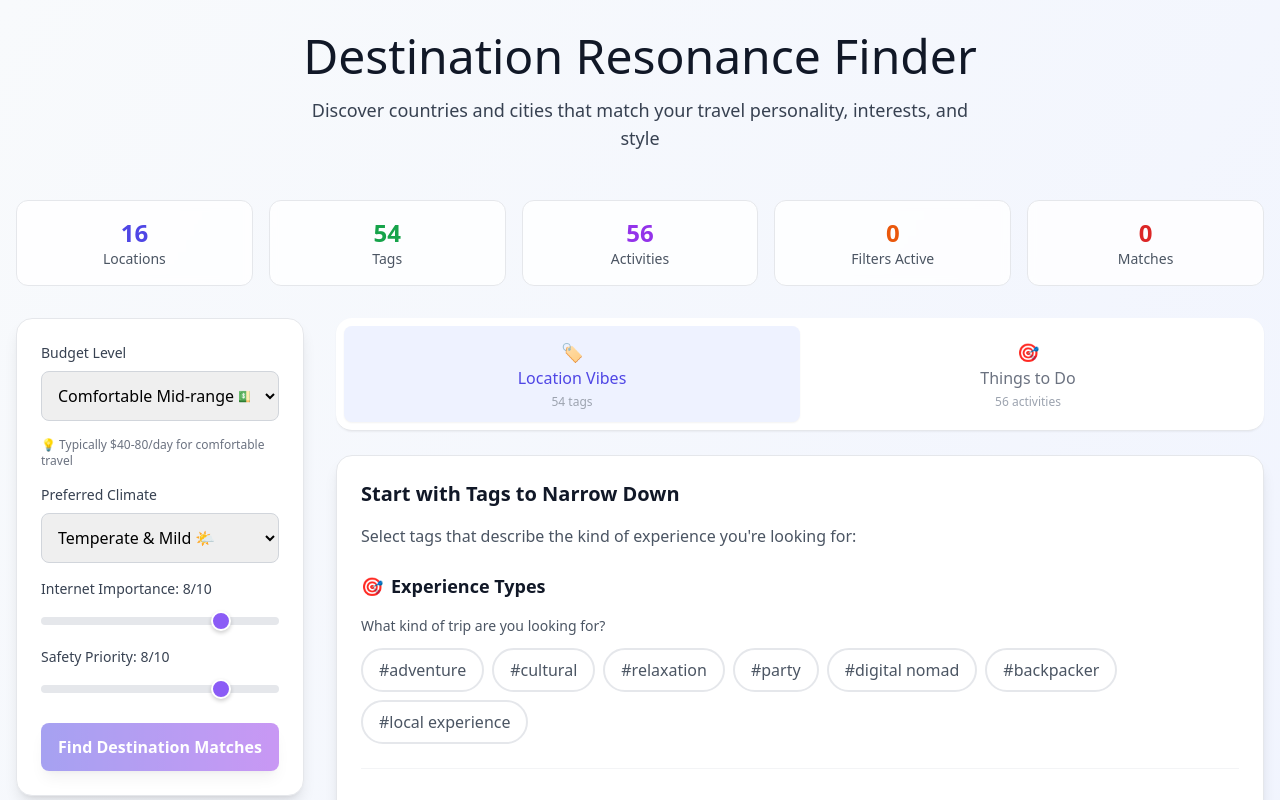
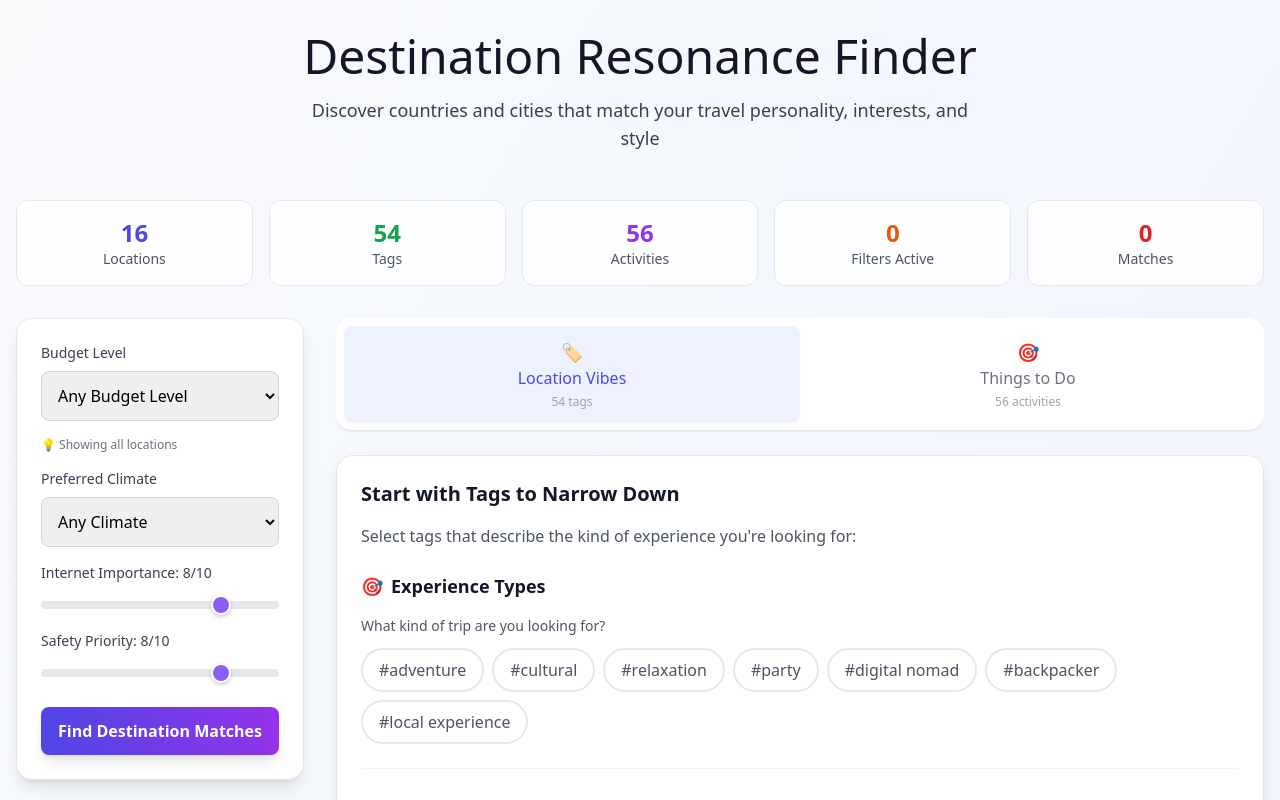
Before and after one commit to wgrea/Travel-Planner, a SvelteKit app: page /filters in a window 1280 px wide. Shown: the top 800 px of the page. Built offline with nearby package versions, Linux system fonts and the light colour scheme.

Commit message:
Add files via upload

```diff
--- a/src/routes/filters/+page.svelte
+++ b/src/routes/filters/+page.svelte
@@ -1,36 +1,51 @@
 <!-- src/routes/filters/+page.svelte -->
 
-<!--
-No countries show up when I filter luxury and budget. Just comfort shows up.
+<!-- Before asking a bot to add resonance data for another country, make sure you show these files:
 
-Still need to categorize Things to Do. there are categories but they don't do anything.
+- Data structure (the resonance.ts files you shared)
+- Type definitions (ResonancePreferences, CityResonanceProfile)
+- Tag and activity categories (from resonanceData.ts)
+- Existing country examples (Thailand, Brazil, Argentina)
 
-We should make sure All Climates is the default and also make an "any budget level" filter and make that a default.
+Check that each tag has a filter or either get rid of the tag or add a country
+
+Don't forget to add a back button and the next pages to check. It will be recommended to look at the visa page.
+
+I think this is also a good page to show what type of visa there are for a specific county.
+
+I might want users to see what data is from a certain country. The country selector might get on here.
+
+Maybe also add a save feature and that can go to what is now "Travel Resonance" which will be the save plans page
+
+There may be overlaps but I don't want so much on one page way more than the others.
+
+
+
+
 -->
 
 <script lang="ts">
   import { onMount } from 'svelte';
-  import { goto } from '$app/navigation';
   import { ResonanceMatcher } from '$lib/utils/resonanceMatcher';
-  import { resonanceDataByRegion, activityCategories, getAllActivities, getAllTags, getAllLocations, tagCategories } from '$lib/data/resonanceData'; // CHANGED: filterData → resonanceData
-  import type { ResonancePreferences, ResonanceScore, CityResonanceProfile } from '$lib/types/resonance'; // ADDED: CityResonanceProfile
+  import { resonanceDataByRegion, activityCategories, getAllActivities, getAllTags, getAllLocations, tagCategories } from '$lib/data/resonanceData';
+  import type { ResonancePreferences, ResonanceScore, CityResonanceProfile } from '$lib/types/resonance';
 
   import ResonanceFilters from './components/ResonanceFilters.svelte';
   import ResonanceTabs from './components/ResonanceTabs.svelte';
   import ResonanceResults from './components/ResonanceResults.svelte';
 
-  // Resonance state
+  // FIXED: Now 'any' is valid for both budget and climate
   let preferences: ResonancePreferences = {
     travelStyle: 'slow',
     socialPreference: 'balanced',
     energyLevel: 'medium',
-    climate: 'temperate',
+    climate: 'any',
     vibe: 'balanced',
     density: 'mixed',
     activities: [],
     foodScene: 'mixed',
     nightlife: 'moderate',
-    budget: 'midrange',
+    budget: 'any', // Now valid
     internetImportance: 8,
     safetyImportance: 8
   };
@@ -54,22 +69,32 @@ We should make sure All Climates is the default and also make an "any budget lev
     console.log('=====================');
   });
 
-  // Filter activities by category
+  // FIXED: Type-safe activity filtering with proper type assertion
   $: filteredActivities = selectedCategory === 'all'
     ? allActivities
-    : allActivities.filter((activity: string) =>  // ADDED type annotation
-        Object.values(activityCategories).flat().includes(activity)
-      );
+    : (activityCategories as Record<string, string[]>)[selectedCategory] || [];
 
   function findMatches() {
     isLoading = true;
     setTimeout(() => {
-      // 1. FIRST: Apply sidebar practical filters (OVERRIDE everything)
-      let filteredLocations = allLocations.filter((location: CityResonanceProfile) => {  // ADDED type annotation
-        // Budget filter (exact match required)
-        if (location.costLevel !== preferences.budget) return false;
+      let filteredLocations = allLocations.filter((location: CityResonanceProfile) => {
+        // FIXED: Complete budget hierarchy
+        if (preferences.budget !== 'any') {
+          const budgetHierarchy = {
+            'budget': ['budget'], // Only budget
+            'midrange': ['midrange'], // Only comfortable
+            'luxury': ['luxury'], // Only luxury
+            'budget-midrange': ['budget', 'midrange'], // Budget + comfortable
+            'midrange-luxury': ['midrange', 'luxury'], // Comfortable + luxury
+            'all-levels': ['budget', 'midrange', 'luxury'] // All levels
+          };
 
-        // Climate filter (if not 'any')
+          if (!budgetHierarchy[preferences.budget].includes(location.costLevel)) {
+            return false;
+          }
+        }
+
+        // Climate filter - only apply if not 'any'
         if (preferences.climate !== 'any' && location.climate !== preferences.climate) return false;
 
         // Internet quality filter (meets minimum)
@@ -83,13 +108,15 @@ We should make sure All Climates is the default and also make an "any budget lev
 
       // 2. THEN: Filter by selected tags (experience characteristics)
       if (selectedTags.length > 0) {
-        filteredLocations = filteredLocations.filter((location: CityResonanceProfile) =>  // ADDED type annotation
+        filteredLocations = filteredLocations.filter((location: CityResonanceProfile) =>
           selectedTags.some(tag => location.tags.includes(tag))
         );
       }
 
       console.log('=== MATCHING DEBUG ===');
-      console.log('After practical filters:', filteredLocations.map((l: CityResonanceProfile) => l.name));  // ADDED type annotation
+      console.log('Budget filter:', preferences.budget);
+      console.log('Climate filter:', preferences.climate);
+      console.log('After practical filters:', filteredLocations.map((l: CityResonanceProfile) => l.name));
       console.log('Selected tags:', selectedTags);
 
       matches = ResonanceMatcher.findTopMatches(preferences, filteredLocations);
--- a/src/routes/filters/components/ResonanceFilters.svelte
+++ b/src/routes/filters/components/ResonanceFilters.svelte
@@ -5,39 +5,30 @@
 
   export let preferences: ResonancePreferences;
   export let selectedTags: string[] = [];
-  export let selectedBestFor: string[] = [];
   export let totalFilters: number = 0;
   export let isLoading: boolean = false;
 
-  // Remove unused exports since we're not using them in this component
-  // export let allTags: string[] = [];
-  // export let allBestFor: string[] = [];
-  // export let allActivities: string[] = [];
-
-  const travelStyles = [
-    { value: 'slow', label: 'Slow Travel', emoji: '🐢', description: 'Immerse yourself deeply' },
-    { value: 'fast', label: 'Fast-paced', emoji: '⚡', description: 'See as much as possible' },
-    { value: 'adventure', label: 'Adventure', emoji: '🧗', description: 'Active exploration' },
-    { value: 'relaxation', label: 'Relaxation', emoji: '🏖️', description: 'Unwind and recharge' },
-    { value: 'cultural', label: 'Cultural', emoji: '🏛️', description: 'History and traditions' }
+  // MAKE SURE THIS IS YOUR UPDATED ARRAY (7 options)
+  const budgetOptions = [
+    { value: 'any', label: 'Any Budget Level' },
+    { value: 'budget', label: 'Budget Only 💰' },
+    { value: 'midrange', label: 'Comfortable Only 💵' },
+    { value: 'luxury', label: 'Luxury Only 💎' },
+    { value: 'budget-midrange', label: 'Budget + Comfortable 🪙' },
+    { value: 'midrange-luxury', label: 'Comfortable + Luxury �️' },
+    { value: 'all-levels', label: 'All Budget Levels 🌟' }
   ];
 
-  const socialOptions = [
-    { value: 'solo', label: 'Solo Travel', emoji: '🙋' },
-    { value: 'social', label: 'Very Social', emoji: '👥' },
-    { value: 'balanced', label: 'Balanced', emoji: '⚖️' }
-  ];
-
-  const energyOptions = [
-    { value: 'high', label: 'High Energy', emoji: '🔥' },
-    { value: 'medium', label: 'Medium Energy', emoji: '💫' },
-    { value: 'low', label: 'Low Energy', emoji: '😌' }
+  const climateOptions = [
+    { value: 'any', label: 'Any Climate' },
+    { value: 'warm', label: 'Warm & Sunny ☀️' },
+    { value: 'cool', label: 'Cool & Crisp ❄️' },
+    { value: 'temperate', label: 'Temperate & Mild 🌤️' }
   ];
 
   const dispatch = createEventDispatcher<{
     updatePreferences: { field: string; value: any };
     toggleTag: string;
-    toggleBestFor: string;
     clearAll: void;
     findMatches: void;
   }>();
@@ -49,27 +40,35 @@
   <div class="space-y-4 mb-6">
     <div>
       <label for="budget-select" class="block text-sm font-medium mb-2 text-gray-700">Budget Level</label>
+      <!-- MAKE SURE YOU'RE USING budgetOptions HERE -->
       <select
         id="budget-select"
         bind:value={preferences.budget}
         class="w-full p-3 border border-gray-300 rounded-lg focus:ring-2 focus:ring-indigo-500 focus:border-transparent"
       >
-        <option value="budget">Budget Friendly 💰</option>
-        <option value="midrange">Comfortable Mid-range 💵</option>
-        <option value="luxury">Luxury Experience 💎</option>
+        {#each budgetOptions as option}
+          <option value={option.value}>{option.label}</option>
+        {/each}
       </select>
     </div>
 
-    <!-- In ResonanceFilters.svelte, after the budget section -->
-    <!-- Make sure there is no contradition from the living costs page -->
+    <!-- Budget tooltip -->
     <div class="text-xs text-gray-500 mt-1">
-    {#if preferences.budget === 'budget'}
-        💡 Typically $20-40/day for budget travel
-    {:else if preferences.budget === 'midrange'}
-        💡 Typically $40-80/day for comfortable travel
-    {:else if preferences.budget === 'luxury'}
-        💡 Typically $80+/day for luxury experiences
-    {/if}
+      {#if preferences.budget === 'budget'}
+        💡 Only budget-friendly locations
+      {:else if preferences.budget === 'midrange'}
+        💡 Only comfortable mid-range locations
+      {:else if preferences.budget === 'luxury'}
+        💡 Only luxury experiences
+      {:else if preferences.budget === 'budget-midrange'}
+        💡 Budget + comfortable locations
+      {:else if preferences.budget === 'midrange-luxury'}
+        💡 Comfortable + luxury locations
+      {:else if preferences.budget === 'all-levels'}
+        💡 All budget levels (most options)
+      {:else}
+        💡 Showing all locations
+      {/if}
     </div>
 
     <div>
@@ -79,10 +78,9 @@
         bind:value={preferences.climate}
         class="w-full p-3 border border-gray-300 rounded-lg focus:ring-2 focus:ring-indigo-500 focus:border-transparent"
       >
-        <option value="warm">Warm & Sunny ☀️</option>
-        <option value="cool">Cool & Crisp ❄️</option>
-        <option value="temperate">Temperate & Mild 🌤️</option>
-        <option value="any">Any Climate</option>
+        {#each climateOptions as option}
+          <option value={option.value}>{option.label}</option>
+        {/each}
       </select>
     </div>
 
@@ -118,7 +116,7 @@
   <!-- Find Matches Button -->
   <button
     on:click={() => dispatch('findMatches')}
-    disabled={isLoading || totalFilters === 0}
+    disabled={isLoading}
     class="w-full py-3 bg-gradient-to-r from-indigo-600 to-purple-600 text-white rounded-lg font-semibold hover:from-indigo-700 hover:to-purple-700 transition-all duration-300 disabled:opacity-50 disabled:cursor-not-allowed shadow-lg hover:shadow-xl"
   >
     {#if isLoading}
@@ -145,11 +143,6 @@
         {#each selectedTags as tag}
           <span class="px-2 py-1 bg-blue-100 text-blue-700 rounded-full text-xs">
             #{tag}
-          </span>
-        {/each}
-        {#each selectedBestFor as category}
-          <span class="px-2 py-1 bg-green-100 text-green-700 rounded-full text-xs">
-            ✓ {category}
           </span>
         {/each}
         {#each preferences.activities as activity}
```
